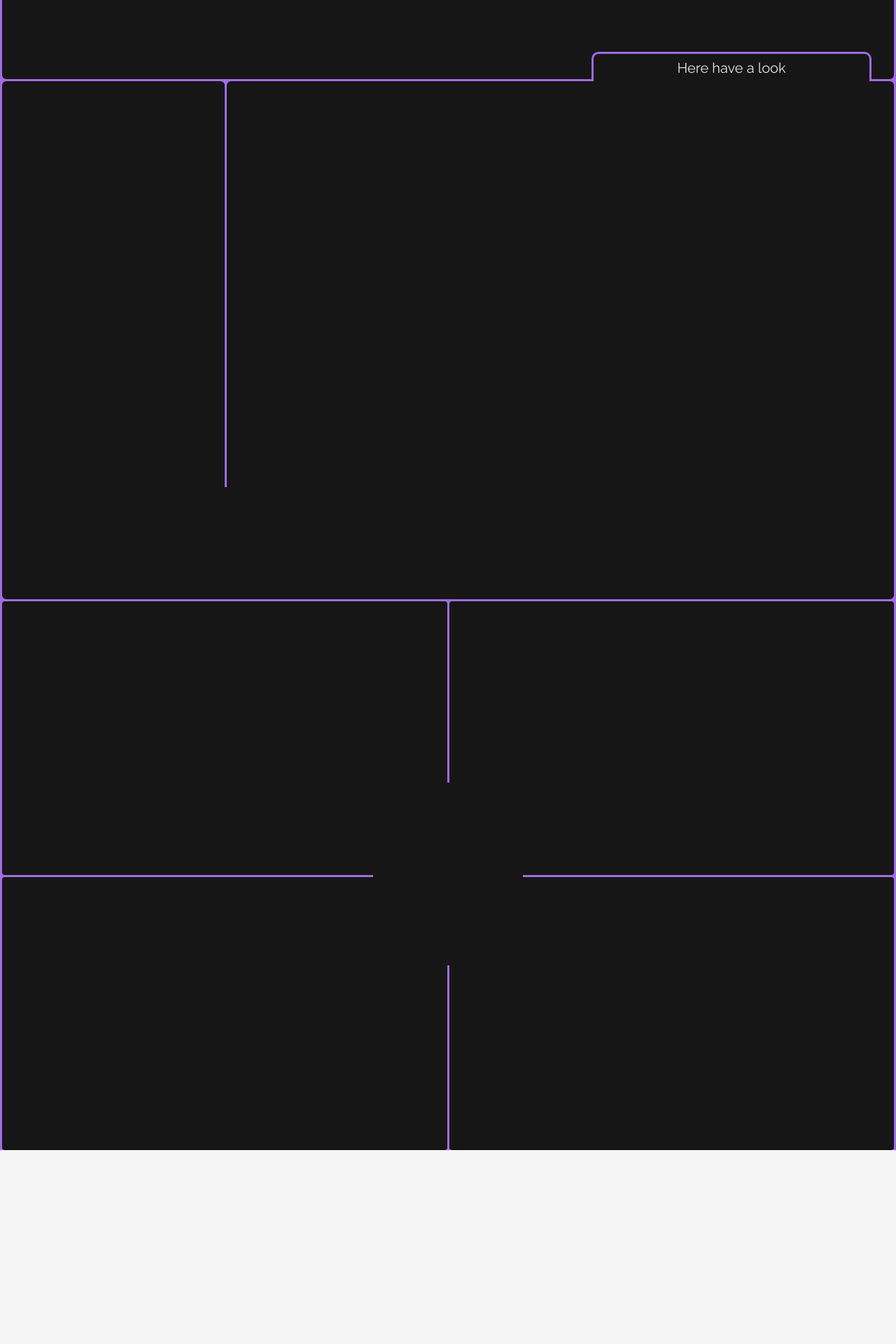
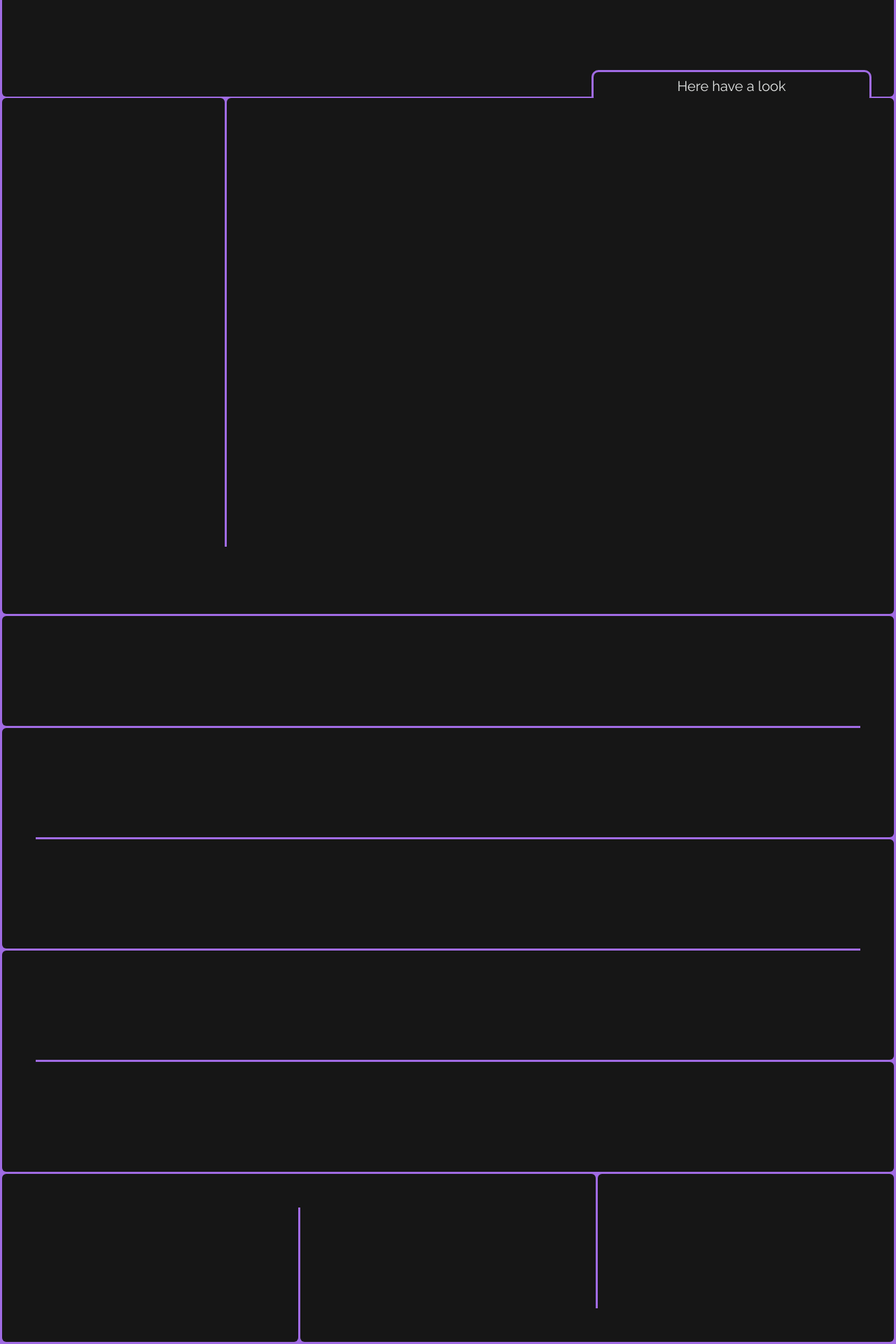
Before and after one commit to harshtohai/Conito, a Next.js app: page / in a window 1280 px wide. Shown: the part 657-2577 px from the top of the page at 70% size. Before the commit the page ends 2300 px from the top, so only its background shows below. Built offline with nearby package versions, Linux system fonts and the light colour scheme.

Commit message:
Footer and new features section

```diff
--- a/src/app/page.tsx
+++ b/src/app/page.tsx
@@ -6,7 +6,7 @@ export default function Home() {
       <Navbar />
 
       <div className="h-[96vh]">
-        <div className="bg-pribg h-[95.9vh] flex-col  rounded-[6px] flex items-center justify-center">
+        <div className="bg-pribg h-[96.4vh] flex-col mt-[1.3rem] rounded-[6px] flex items-center justify-center">
           <div className="flex flex-col justify-center items-center h-[90%]">
             <h2 className="text-text text-4xl flex ">I am <i className="italic font-medium ml-[6px]"> Conito</i> </h2>
             <h1 className="text-text text-5xl font-medium mb-[4px] flex items-center justify-center flex-wrap">
@@ -19,27 +19,32 @@ export default function Home() {
         </div>
       </div>
       <div className="h-[92.8vh]  rounded-b-[6px] flex flex-col items-end ">
-        <div className="h-[50px]  relative w-[25rem] mt-[-2.5rem] mr-[2rem] border-[3px] border-text flex justify-center bg-pribg rounded-[10px]">
+        <div className="h-[50px]  relative w-[25rem] mt-[-2.2rem] mr-[2rem] border-[3px] border-text flex justify-center bg-pribg rounded-[10px]">
           <h4 className="text-brstroke mt-[6px] text-xl ">Here have a look</h4>
         </div>
-        <div className=" flex z-10 mt-[-8px] h-full w-full rounded-[6px]">
+        <div className=" flex z-10 mt-[-9px] h-full w-full rounded-[6px]">
           <div className="basis-1/4 bg-pribg rounded-[6px]  rounded-br-[0px] h-full"></div>
-          <div className="bg-pribg w-[3px] h-[10rem] self-end"></div>
+          <div className="bg-pribg w-[3px] h-[6rem] self-end"></div>
           <div className="basis-3/4 bg-pribg rounded-[6px] rounded-bl-[0px] h-full"></div>
         </div>
       </div>
-      <div className="h-[98vh] w-full flex   rounded-[6px]">
-        <div className="basis-1/2 h-full flex flex-col mt-[3px]">
-          <div className="basis-1/2 bg-pribg rounded-[4px] rounded-br-[0px]"></div>
-          <div className="w-1/6 h-[3px] bg-pribg self-end"></div>
-          <div className="basis-1/2 bg-pribg rounded-[4px] rounded-tr-[0px]"></div>
-        </div>
-        <div className="h-2/6 bg-pribg w-[3px] self-center"></div>
-        <div className="basis-1/2 h-full flex flex-col mt-[3px]">
-          <div className="basis-1/2 bg-pribg rounded-[4px] rounded-bl-[0px]"></div>
-          <div className="w-1/6 h-[3px] bg-pribg "></div>
-          <div className="basis-1/2 bg-pribg rounded-[4px] rounded-tl-[0px]"></div>
-        </div>
+      <div className="h-[99.2vh]  mt-[3px] w-full flex flex-col rounded-[6px]">
+        <div className="h-1/5 w-full bg-pribg rounded-[6px] rounded-br-[0px]"></div>
+        <span className="h-[3px] w-[3rem] bg-pribg self-end "></span>
+        <div className="h-1/5 w-full bg-pribg rounded-[6px] rounded-tr-[0px] rounded-bl-[0px]"></div>
+        <span className="h-[3px] w-[3rem] bg-pribg "></span>
+        <div className="h-1/5 w-full bg-pribg rounded-[6px] rounded-tl-[0px] rounded-br-[0px]"></div>
+        <span className="h-[3px] w-[3rem] bg-pribg self-end "></span>
+        <div className="h-1/5 w-full bg-pribg rounded-[6px] rounded-tr-[0px] rounded-bl-[0px]"></div>
+        <span className="h-[3px] w-[3rem] bg-pribg "></span>
+        <div className="h-1/5 w-full bg-pribg rounded-[6px] rounded-tl-[0px]"></div>
+      </div>
+      <div className="w-full h-[30vh] flex mt-[3px]">
+        <div className="w-1/3 h-full bg-pribg rounded-[6px] rounded-tr-[0px] "></div>
+        <span className="h-1/5 w-[3px] self-start bg-pribg"></span>
+        <div className="w-1/3 h-full bg-pribg rounded-[6px] rounded-br-[0px] rounded-tl-[0px] "></div>
+        <span className="h-1/5 w-[3px] self-end bg-pribg"></span>
+        <div className="w-1/3 h-full bg-pribg rounded-[6px] rounded-bl-[0px] "></div>
       </div>
     </main>
   );
--- a/src/components/homepage/navbar/navbar.tsx
+++ b/src/components/homepage/navbar/navbar.tsx
@@ -3,7 +3,7 @@ import Navbutton from "./navbuttons";
 export default function Navbar() {
   return(
   <div className="z-20 absolute  h-[50px] flex ">
-    <nav className=" border-[3px] border-text bg-pribg ml-[2rem] rounded-b-[9px] w-[25rem]  px-[10px] py-[8px] text-line text-sm flex justify-between items-center ">
+    <nav className=" border-[3px] border-text bg-pribg ml-[2rem] rounded-[9px] w-[25rem]  px-[10px] py-[8px] text-line text-sm flex justify-between items-center ">
       <div className="flex text-white">
         <p className="">Home</p>
         <div className="h-2xl w-[2px] bg-zinc-700 mx-[10px] "></div>
```
